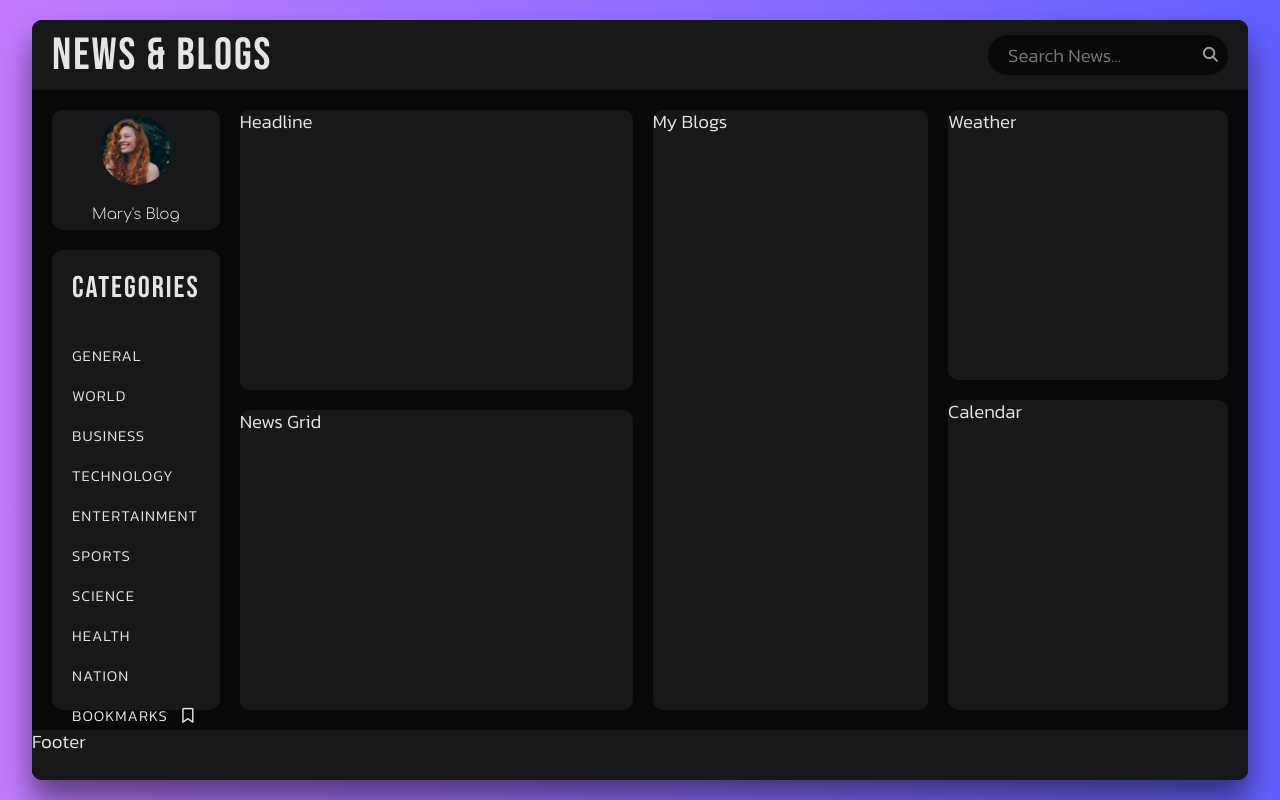
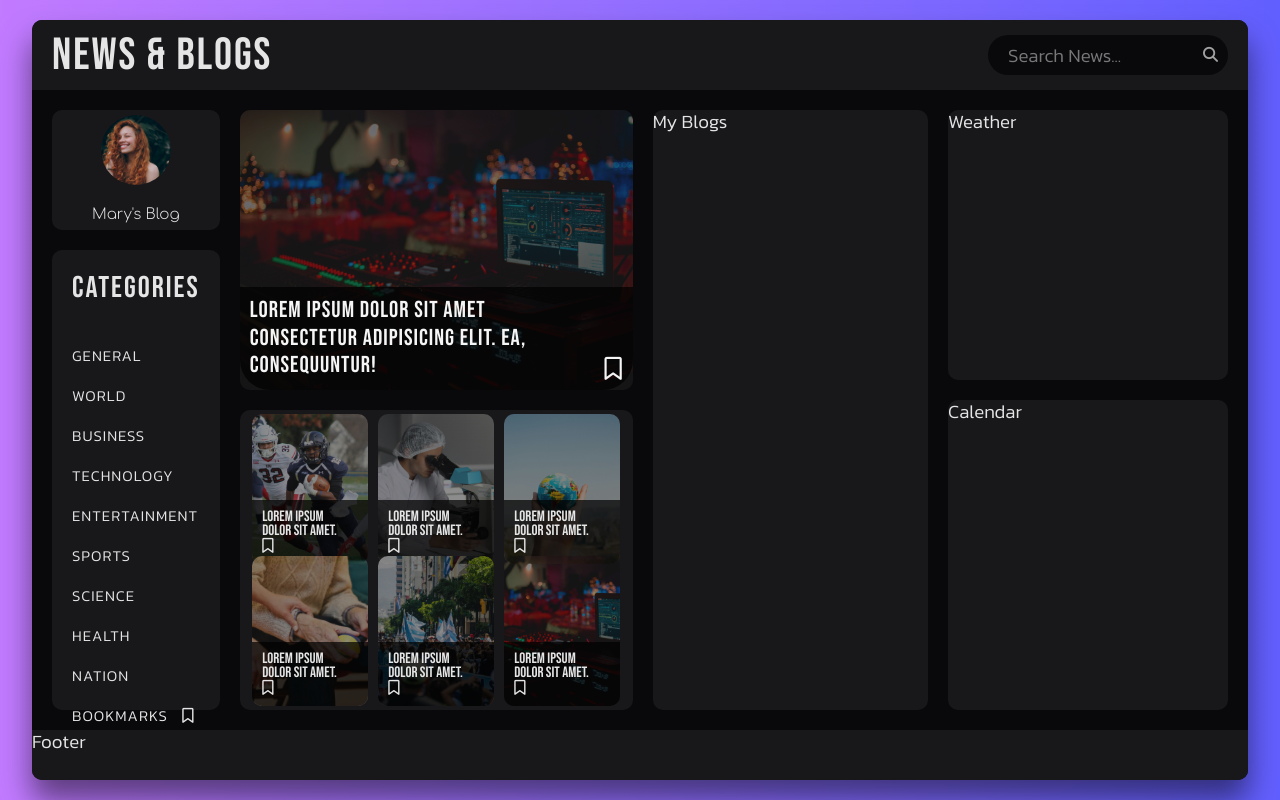
Before and after one commit to KellyBytes/news-and-blogs-app, a React (Vite) app: page / in a window 1280 px wide. Built offline with nearby package versions, Linux system fonts and the light colour scheme.

Commit message:
Update News section

```diff
--- a/src/components/News.jsx
+++ b/src/components/News.jsx
@@ -3,6 +3,12 @@ import Weather from './Weather';
 import Calendar from './Calendar';
 // import './News.css';
 import userImg from '../assets/images/user.jpg';
+import techImg from '../assets/images/tech.jpg';
+import sportsImg from '../assets/images/sports.jpg';
+import scienceImg from '../assets/images/science.jpg';
+import worldImg from '../assets/images/world.jpg';
+import healthImg from '../assets/images/health.jpg';
+import nationImg from '../assets/images/nation.jpg';
 
 const News = () => {
   return (
@@ -77,11 +83,85 @@ const News = () => {
           </nav>
         </div>
         <div className="news-section w-[clamp(30rem,43cqi,40%)] h-full rounded-2xl">
-          <div className="headline w-full h-[calc(50%-2rem)] bg-zinc-900 rounded-2xl mb-8">
-            Headline
+          <div className="headline w-full h-[calc(50%-2rem)] bg-zinc-900 rounded-2xl mb-8 relative">
+            <img
+              src={techImg}
+              alt="Headline Image"
+              className="w-full h-full object-cover rounded-2xl opacity-40"
+            />
+            <h2 className="headline-title w-full absolute bottom-0 left-0 pl-4 pr-16 py-4 font-bebas text-[clamp(1.5rem,1.8cqi,3rem)] tracking-[0.1rem] text-neutral-100 bg-[rgba(0,0,0,0.7)] rounded-tl-0 rounded-br-[3rem] rounded-tr-0 rounded-bl-[3rem]">
+              Lorem ipsum dolor sit amet consectetur adipisicing elit. Ea,
+              consequuntur!
+              <i className="fa-regular fa-bookmark absolute bottom-4 right-4 cursor-pointer"></i>
+            </h2>
           </div>
-          <div className="news-grid w-full h-1/2 bg-zinc-900 rounded-2xl">
-            News Grid
+          <div className="news-grid w-full h-1/2 bg-zinc-900 rounded-2xl grid grid-cols-3 grid-rows-2 gap-4 p-5 justify-center items-center">
+            <div className="news-grid-item w-full h-full min-h-60 rounded-2xl relative">
+              <img
+                src={sportsImg}
+                alt="News Image"
+                className="w-full h-full block object-cover rounded-2xl opacity-50"
+              />
+              <h3 className="absolute bottom-0 left-0 py-4 pr-12 pl-4 font-bebas text-2xl font-light leading-[1.4rem] bg-[rgba(0,0,0,0.7)] w-full rounded-tl-0 rounded-tr-0 rounded-br-2xl rounded-bl-2xl">
+                Lorem ipsum dolor sit amet.
+                <i className="fa-regular fa-bookmark"></i>
+              </h3>
+            </div>
+            <div className="news-grid-item w-full h-full min-h-60 rounded-2xl relative">
+              <img
+                src={scienceImg}
+                alt="News Image"
+                className="w-full h-full block object-cover rounded-2xl opacity-50"
+              />
+              <h3 className="absolute bottom-0 left-0 py-4 pr-12 pl-4 font-bebas text-2xl font-light leading-[1.4rem] bg-[rgba(0,0,0,0.7)] w-full rounded-tl-0 rounded-tr-0 rounded-br-2xl rounded-bl-2xl">
+                Lorem ipsum dolor sit amet.
+                <i className="fa-regular fa-bookmark"></i>
+              </h3>
+            </div>
+            <div className="news-grid-item w-full h-full min-h-60 rounded-2xl relative">
+              <img
+                src={worldImg}
+                alt="News Image"
+                className="w-full h-full block object-cover rounded-2xl opacity-50"
+              />
+              <h3 className="absolute bottom-0 left-0 py-4 pr-12 pl-4 font-bebas text-2xl font-light leading-[1.4rem] bg-[rgba(0,0,0,0.7)] w-full rounded-tl-0 rounded-tr-0 rounded-br-2xl rounded-bl-2xl">
+                Lorem ipsum dolor sit amet.
+                <i className="fa-regular fa-bookmark"></i>
+              </h3>
+            </div>
+            <div className="news-grid-item w-full h-full min-h-60 rounded-2xl relative">
+              <img
+                src={healthImg}
+                alt="News Image"
+                className="w-full h-full block object-cover rounded-2xl opacity-50"
+              />
+              <h3 className="absolute bottom-0 left-0 py-4 pr-12 pl-4 font-bebas text-2xl font-light leading-[1.4rem] bg-[rgba(0,0,0,0.7)] w-full rounded-tl-0 rounded-tr-0 rounded-br-2xl rounded-bl-2xl">
+                Lorem ipsum dolor sit amet.
+                <i className="fa-regular fa-bookmark"></i>
+              </h3>
+            </div>
+            <div className="news-grid-item w-full h-full min-h-60 rounded-2xl relative">
+              <img
+                src={nationImg}
+                alt="News Image"
+                className="w-full h-full block object-cover rounded-2xl opacity-50"
+              />
+              <h3 className="absolute bottom-0 left-0 py-4 pr-12 pl-4 font-bebas text-2xl font-light leading-[1.4rem] bg-[rgba(0,0,0,0.7)] w-full rounded-tl-0 rounded-tr-0 rounded-br-2xl rounded-bl-2xl">
+                Lorem ipsum dolor sit amet.
+                <i className="fa-regular fa-bookmark"></i>
+              </h3>
+            </div>
+            <div className="news-grid-item w-full h-full min-h-60 rounded-2xl relative">
+              <img
+                src={techImg}
+                alt="News Image"
+                className="w-full h-full block object-cover rounded-2xl opacity-50"
+              />
+              <h3 className="absolute bottom-0 left-0 py-4 pr-12 pl-4 font-bebas text-2xl font-light leading-[1.4rem] bg-[rgba(0,0,0,0.7)] w-full rounded-tl-0 rounded-tr-0 rounded-br-2xl rounded-bl-2xl">
+                Lorem ipsum dolor sit amet.
+                <i className="fa-regular fa-bookmark"></i>
+              </h3>
+            </div>
           </div>
         </div>
         <div className="my-blogs w-[clamp(20rem,27cqi,28%)] h-full bg-zinc-900 rounded-2xl">
```
